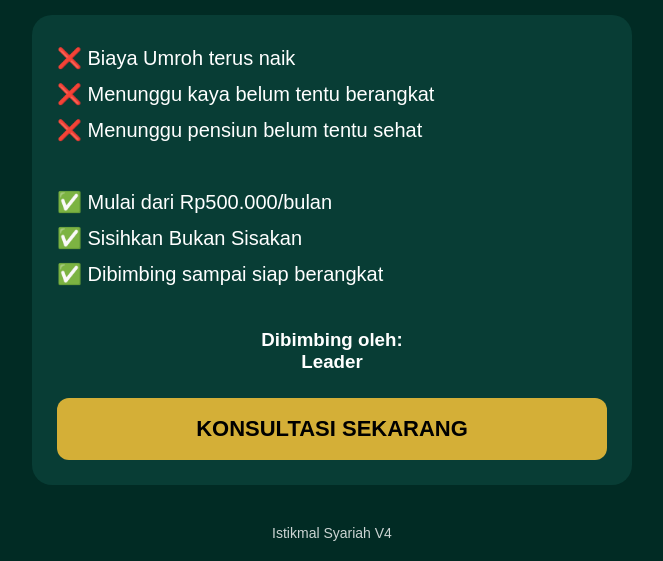
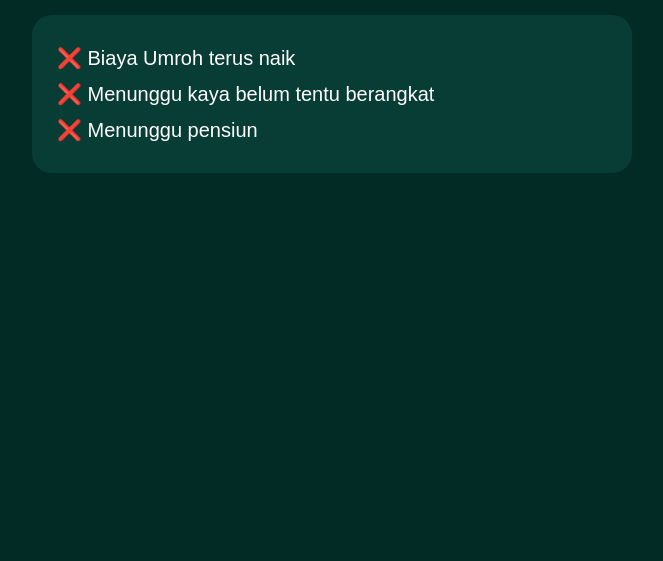
Before and after one commit to 3ireborn/3ireborn-generator-v4, a plain HTML site: page lp-hot-v4.html in a window 1280 px wide. Shown: the part 480-1041 px from the top of the page, without its empty margins (308-971 px from the left). After the commit the page ends 800 px from the top, so only its background shows below. Drawn offline with Linux system fonts and the light colour scheme.

Commit message:
Update lp-hot-v4.html

```diff
--- a/lp-hot-v4.html
+++ b/lp-hot-v4.html
@@ -102,53 +102,4 @@ Mulai Sekarang?
 <div class="point">
 ❌ Biaya Umroh terus naik<br>
 ❌ Menunggu kaya belum tentu berangkat<br>
-❌ Menunggu pensiun belum tentu sehat<br><br>
-
-✅ Mulai dari Rp500.000/bulan<br>
-✅ Sisihkan Bukan Sisakan<br>
-✅ Dibimbing sampai siap berangkat
-</div>
-
-<br>
-
-<h3 id="leader">
-Dibimbing oleh:
-</h3>
-
-<a id="waBtn" class="btn">
-KONSULTASI SEKARANG
-</a>
-
-</div>
-
-<div class="footer">
-Istikmal Syariah V4
-</div>
-
-</div>
-
-<script>
-const params = new URLSearchParams(window.location.search);
-
-const nama = params.get("name") || "Leader";
-const wa = params.get("wa") || "";
-const foto = params.get("foto") || "";
-
-document.getElementById("leader").innerHTML = "Dibimbing oleh:<br><strong>" + nama + "</strong>";
-
-// Tampilkan Foto
-if (foto) {
-    document.getElementById("leaderPhoto").src = foto;
-} else {
-    // Foto default kalau kosong
-    document.getElementById("leaderPhoto").src = "https://i.postimg.cc/0jKzY8ZJ/default-leader.jpg";
-}
-
-const pesan = "Halo " + nama + ", saya ingin informasi program Istikmal Syariah.";
-
-document.getElementById("waBtn").href =
-    "https://wa.me/" + wa + "?text=" + encodeURIComponent(pesan);
-</script>
-
-</body>
-</html>
+❌ Menunggu pensiun
```
